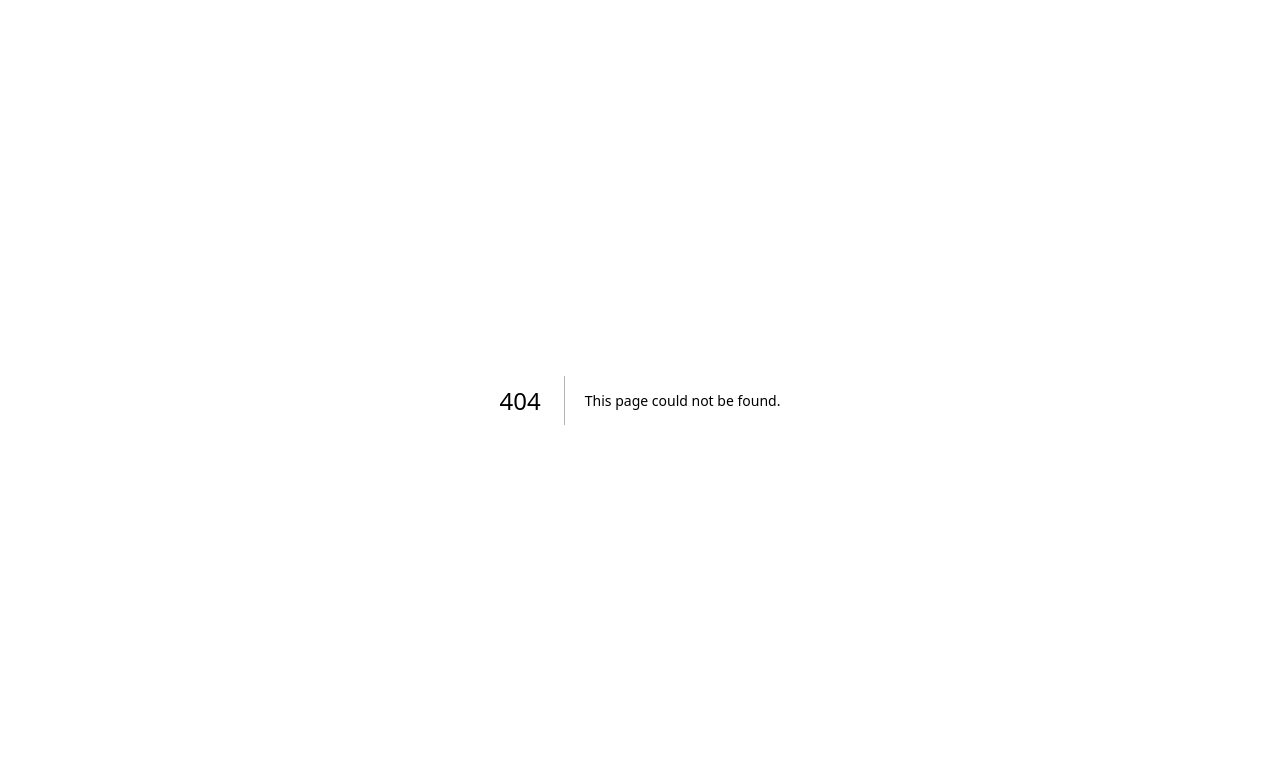
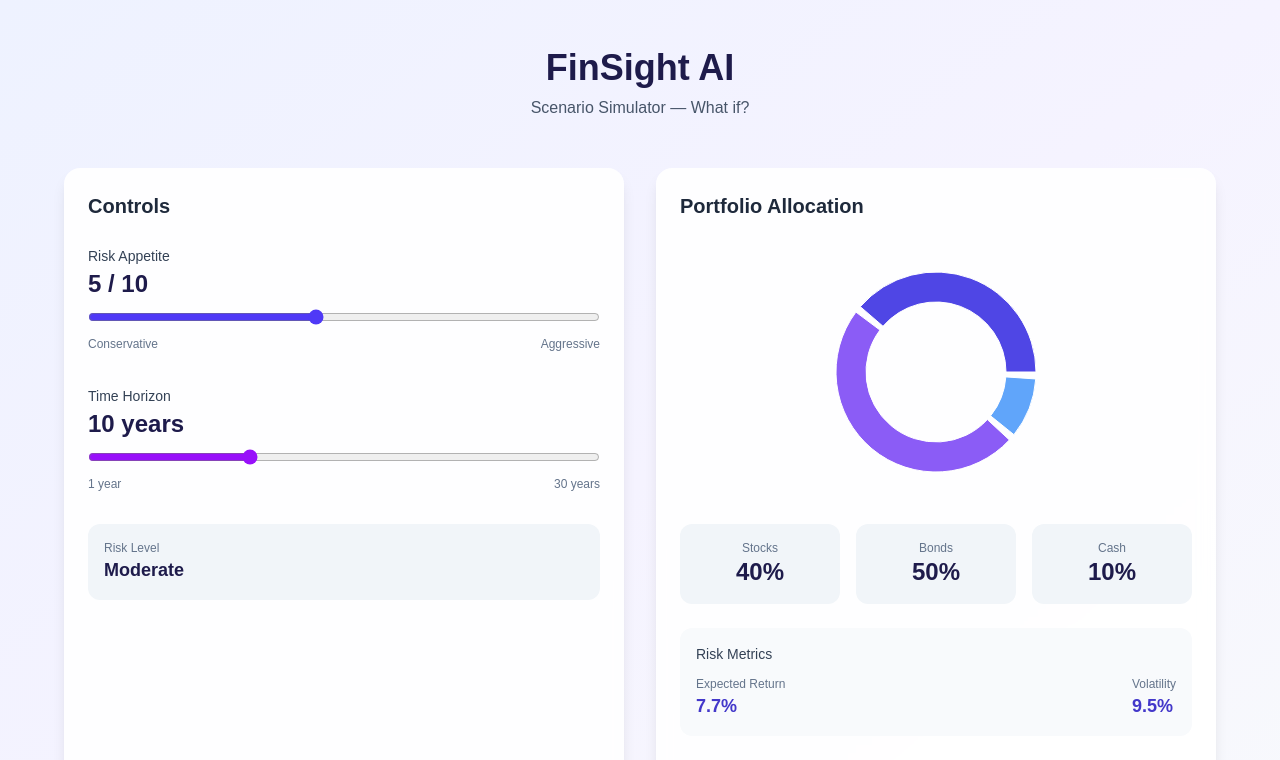
Before and after one commit to garimachauhan-0310/FinSight-AI, a Next.js app in the folder Frontend/my-app/: page /simulator in a window 1280 px wide. Before the commit this address had no page. Shown: the top 760 px of the page. Built offline with nearby package versions, Linux system fonts and the light colour scheme.

Commit message:
feat: add interactive scenario simulator page UI

```diff
--- /dev/null
+++ b/Frontend/my-app/src/app/simulator/page.tsx
@@ -0,0 +1,179 @@
+"use client";
+
+import { useState } from "react";
+import { PieChart, Pie, Cell, ResponsiveContainer, Tooltip } from "recharts";
+
+const COLORS = ["#4F46E5", "#8B5CF6", "#60A5FA"];
+
+export default function SimulatorPage() {
+  const [risk, setRisk] = useState(5);
+  const [years, setYears] = useState(10);
+
+  // Allocation logic (simple MVP logic)
+  const stocks = Math.min(70, Math.max(30, risk * 6 + years));
+  const bonds = Math.max(15, 100 - stocks - 10);
+  const cash = 100 - stocks - bonds;
+
+  const data = [
+    { name: "Stocks", value: stocks },
+    { name: "Bonds", value: bonds },
+    { name: "Cash", value: cash },
+  ];
+
+  const expectedReturn = (stocks * 0.11 + bonds * 0.06 + cash * 0.03) / 100;
+
+  const volatility = 5 + risk * 0.9;
+
+  const riskLabel = risk <= 3 ? "Low" : risk <= 6 ? "Moderate" : "High";
+
+  return (
+    <div className="min-h-screen bg-gradient-to-br from-[#EEF2FF] via-[#F5F3FF] to-[#F8FAFC] px-6 py-12">
+      {/* Header */}
+      <div className="text-center mb-12">
+        <h1 className="text-4xl font-semibold text-[#1E1B4B]">FinSight AI</h1>
+        <p className="mt-2 text-[#475569]">Scenario Simulator — What if?</p>
+      </div>
+
+      <div className="max-w-6xl mx-auto grid grid-cols-1 md:grid-cols-2 gap-8">
+        {/* LEFT: Controls */}
+        <div className="bg-white/90 backdrop-blur rounded-2xl shadow-lg p-6">
+          <h2 className="text-xl font-semibold text-[#1E293B] mb-6">
+            Controls
+          </h2>
+
+          {/* Risk */}
+          <div className="mb-8">
+            <label className="text-sm font-medium text-[#334155]">
+              Risk Appetite
+            </label>
+            <p className="text-2xl font-semibold text-[#1E1B4B] mb-2">
+              {risk} / 10
+            </p>
+            <input
+              type="range"
+              min={1}
+              max={10}
+              value={risk}
+              onChange={(e) => setRisk(Number(e.target.value))}
+              className="w-full accent-indigo-600"
+            />
+            <div className="flex justify-between text-xs text-[#64748B] mt-1">
+              <span>Conservative</span>
+              <span>Aggressive</span>
+            </div>
+          </div>
+
+          {/* Time */}
+          <div className="mb-8">
+            <label className="text-sm font-medium text-[#334155]">
+              Time Horizon
+            </label>
+            <p className="text-2xl font-semibold text-[#1E1B4B] mb-2">
+              {years} years
+            </p>
+            <input
+              type="range"
+              min={1}
+              max={30}
+              value={years}
+              onChange={(e) => setYears(Number(e.target.value))}
+              className="w-full accent-purple-600"
+            />
+            <div className="flex justify-between text-xs text-[#64748B] mt-1">
+              <span>1 year</span>
+              <span>30 years</span>
+            </div>
+          </div>
+
+          {/* Risk Level */}
+          <div className="bg-[#F1F5F9] rounded-xl p-4">
+            <p className="text-xs text-[#64748B]">Risk Level</p>
+            <p className="text-lg font-semibold text-[#1E1B4B]">{riskLabel}</p>
+          </div>
+        </div>
+
+        {/* RIGHT: Portfolio */}
+        <div className="bg-white/90 backdrop-blur rounded-2xl shadow-lg p-6">
+          <h2 className="text-xl font-semibold text-[#1E293B] mb-6">
+            Portfolio Allocation
+          </h2>
+
+          {/* PIE CHART */}
+          <div className="h-64 w-full">
+            <ResponsiveContainer>
+              <PieChart>
+                <Pie
+                  data={data}
+                  dataKey="value"
+                  nameKey="name"
+                  innerRadius={70}
+                  outerRadius={100}
+                  paddingAngle={4}
+                >
+                  {data.map((_, index) => (
+                    <Cell key={index} fill={COLORS[index]} />
+                  ))}
+                </Pie>
+                <Tooltip />
+              </PieChart>
+            </ResponsiveContainer>
+          </div>
+
+          {/* Allocation Numbers */}
+          <div className="grid grid-cols-3 gap-4 mt-6">
+            <Stat label="Stocks" value={stocks} />
+            <Stat label="Bonds" value={bonds} />
+            <Stat label="Cash" value={cash} />
+          </div>
+
+          {/* Risk Metrics */}
+          <div className="bg-[#F8FAFC] rounded-xl p-4 mt-6">
+            <h3 className="text-sm font-medium text-[#334155] mb-3">
+              Risk Metrics
+            </h3>
+            <div className="flex justify-between">
+              <Metric
+                label="Expected Return"
+                value={`${(expectedReturn * 100).toFixed(1)}%`}
+              />
+              <Metric label="Volatility" value={`${volatility.toFixed(1)}%`} />
+            </div>
+          </div>
+
+          {/* Explanation */}
+          <div className="mt-6 bg-gradient-to-r from-[#EEF2FF] to-[#F5F3FF] rounded-xl p-4 border border-indigo-100">
+            <h3 className="text-sm font-semibold text-[#1E1B4B] mb-2">
+              Strategy Explanation
+            </h3>
+            <p className="text-sm text-[#334155] leading-relaxed">
+              With a <strong>{risk}/10</strong> risk appetite and a{" "}
+              <strong>{years}-year</strong> horizon, the portfolio balances
+              growth and stability. Equity drives returns, while bonds and cash
+              reduce volatility and downside risk.
+            </p>
+          </div>
+        </div>
+      </div>
+    </div>
+  );
+}
+
+/* Small components */
+
+function Stat({ label, value }: { label: string; value: number }) {
+  return (
+    <div className="rounded-xl bg-[#F1F5F9] p-4 text-center">
+      <p className="text-xs text-[#64748B]">{label}</p>
+      <p className="text-2xl font-semibold text-[#1E1B4B]">{value}%</p>
+    </div>
+  );
+}
+
+function Metric({ label, value }: { label: string; value: string }) {
+  return (
+    <div>
+      <p className="text-xs text-[#64748B]">{label}</p>
+      <p className="text-lg font-semibold text-[#4338CA]">{value}</p>
+    </div>
+  );
+}
```
Also changed, not shown: Frontend/my-app/src/app/trust-ethics/page.tsx (added).
